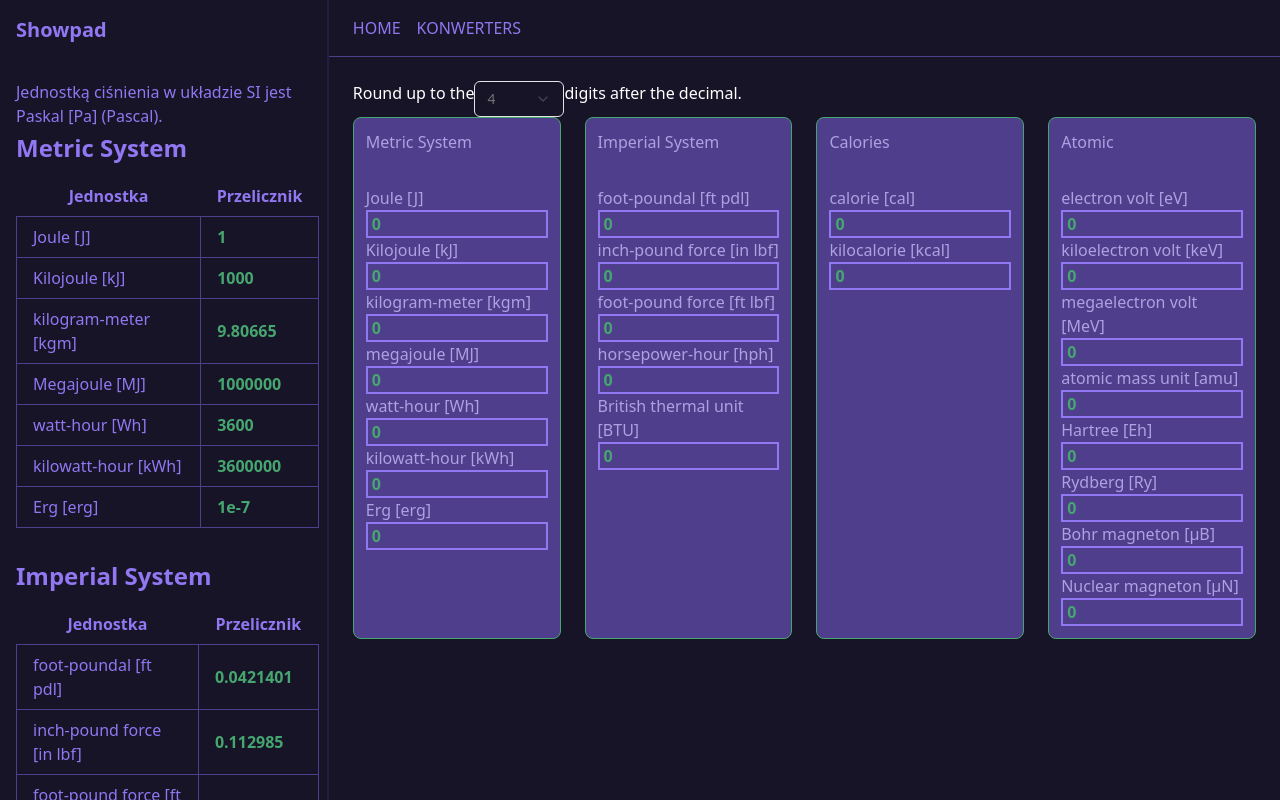
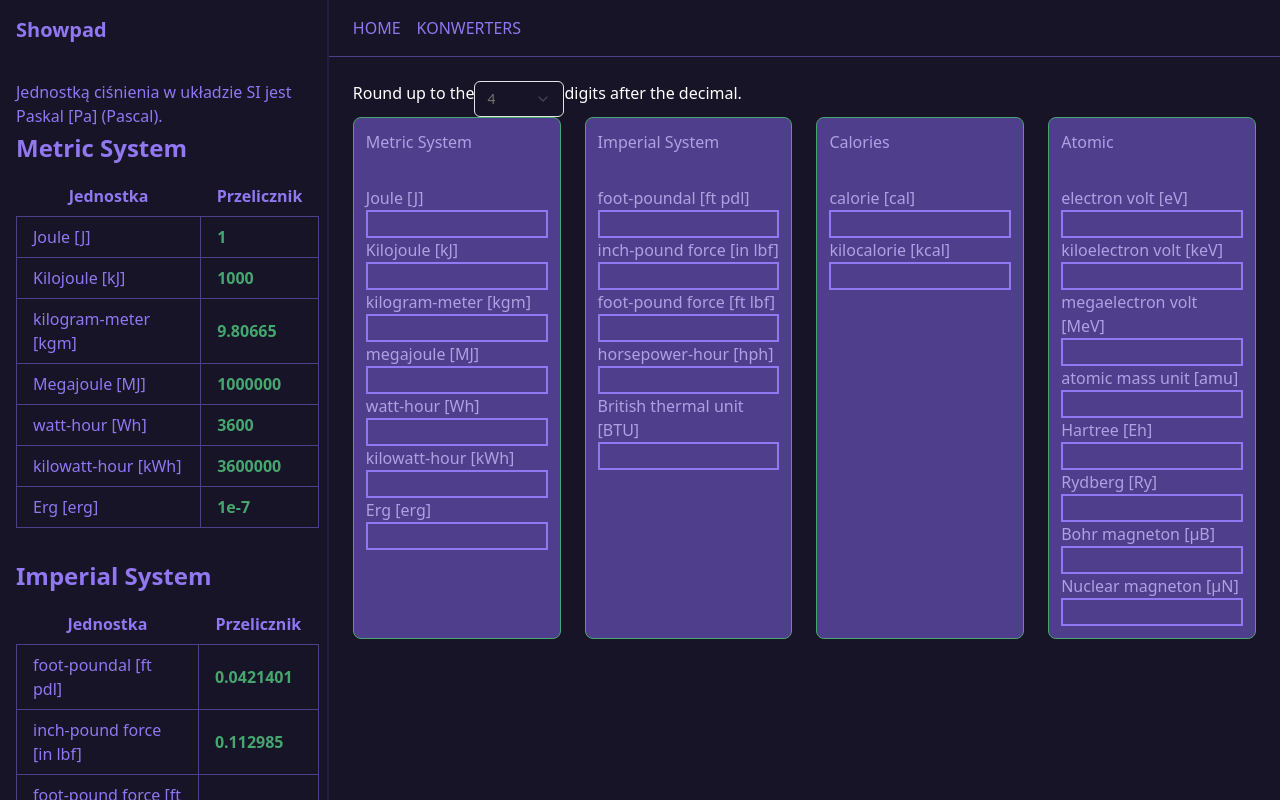
Before and after one commit to PiotrCembrowski/uniter, a Next.js app: page /energy in a window 1280 px wide. Shown: the top 800 px of the page. Built offline with nearby package versions, Linux system fonts and the light colour scheme; what next-redux-wrapper would draw is missing.

Commit message:
updating value name and jsx tree

```diff
--- a/app/components/units/EnergyUnitCard.tsx
+++ b/app/components/units/EnergyUnitCard.tsx
@@ -23,11 +23,11 @@ export type Values = {
 
 interface UnitCardProps {
   title: string;
-  values?: Values;
-  digits?: number;
+  value?: Values;
+  digit?: number;
 }
 
-export default function EnergyUnitCard({ title, values }: UnitCardProps) {
+export default function EnergyUnitCard({ title, value, digit }: UnitCardProps) {
   const [unit1Name, setUnit1Name] = useState<string>();
   const [unit2Name, setUnit2Name] = useState<string>();
   const [unit3Name, setUnit3Name] = useState<string>();
@@ -36,8 +36,6 @@ export default function EnergyUnitCard({ title, values }: UnitCardProps) {
   const [unit6Name, setUnit6Name] = useState<string>();
   const [unit7Name, setUnit7Name] = useState<string>();
   const [unit8Name, setUnit8Name] = useState<string>();
-
-  console.log("EnergyUnitCard", values);
 
   useEffect(() => {
     if (title === "Metric System") {
@@ -374,9 +372,8 @@ export default function EnergyUnitCard({ title, values }: UnitCardProps) {
           <input
             name="unit1"
             className="w-max-[100%] w-[100%] box-border border-2 border-[#9177F2] bg-[#4F3E8C] text-[#46A66F] font-bold pl-1"
-            type="text"
             onChange={handleChange}
-            value={values?.unit1}
+            value={value?.unit1 ? Big(value.unit1).round(digit).toString() : ""}
             data-title={title}
           />
         </div>
@@ -386,9 +383,8 @@ export default function EnergyUnitCard({ title, values }: UnitCardProps) {
           <input
             name="unit2"
             className="w-max-[100%] w-[100%] box-border border-2 border-[#9177F2] bg-[#4F3E8C] text-[#46A66F] font-bold pl-1"
-            type="text"
             onChange={handleChange}
-            value={values?.unit2}
+            value={value?.unit2 ? Big(value.unit2).round(digit).toString() : ""}
             data-title={title}
           />
         </div>
@@ -399,9 +395,10 @@ export default function EnergyUnitCard({ title, values }: UnitCardProps) {
             <input
               name="unit3"
               className="w-max-[100%] w-[100%] box-border border-2 border-[#9177F2] bg-[#4F3E8C] text-[#46A66F] font-bold pl-1"
-              type="text"
               onChange={handleChange}
-              value={values?.unit3}
+              value={
+                value?.unit3 ? Big(value.unit3).round(digit).toString() : ""
+              }
               data-title={title}
             />
           </div>
@@ -413,9 +410,10 @@ export default function EnergyUnitCard({ title, values }: UnitCardProps) {
             <input
               name="unit4"
               className="w-max-[100%] w-[100%] box-border border-2 border-[#9177F2] bg-[#4F3E8C] text-[#46A66F] font-bold pl-1"
-              type="text"
               onChange={handleChange}
-              value={values?.unit4}
+              value={
+                value?.unit4 ? Big(value.unit4).round(digit).toString() : ""
+              }
               data-title={title}
             />
           </div>
@@ -427,9 +425,10 @@ export default function EnergyUnitCard({ title, values }: UnitCardProps) {
             <input
               name="unit5"
               className="w-max-[100%] w-[100%] box-border border-2 border-[#9177F2] bg-[#4F3E8C] text-[#46A66F] font-bold pl-1"
-              type="text"
               onChange={handleChange}
-              value={values?.unit5}
+              value={
+                value?.unit5 ? Big(value.unit5).round(digit).toString() : ""
+              }
               data-title={title}
             />
           </div>
@@ -441,9 +440,10 @@ export default function EnergyUnitCard({ title, values }: UnitCardProps) {
             <input
               name="unit6"
               className="w-max-[100%] w-[100%] box-border border-2 border-[#9177F2] bg-[#4F3E8C] text-[#46A66F] font-bold pl-1"
-              type="text"
               onChange={handleChange}
-              value={values?.unit6}
+              value={
+                value?.unit6 ? Big(value.unit6).round(digit).toString() : ""
+              }
               data-title={title}
             />
           </div>
@@ -455,9 +455,10 @@ export default function EnergyUnitCard({ title, values }: UnitCardProps) {
             <input
               name="unit7"
               className="w-max-[100%] w-[100%] box-border border-2 border-[#9177F2] bg-[#4F3E8C] text-[#46A66F] font-bold pl-1"
-              type="text"
               onChange={handleChange}
-              value={values?.unit7}
+              value={
+                value?.unit7 ? Big(value.unit7).round(digit).toString() : ""
+              }
               data-title={title}
             />
           </div>
@@ -469,9 +470,10 @@ export default function EnergyUnitCard({ title, values }: UnitCardProps) {
             <input
               name="unit8"
               className="w-max-[100%] w-[100%] box-border border-2 border-[#9177F2] bg-[#4F3E8C] text-[#46A66F] font-bold pl-1"
-              type="text"
               onChange={handleChange}
-              value={values?.unit8}
+              value={
+                value?.unit8 ? Big(value.unit8).round(digit).toString() : ""
+              }
               data-title={title}
             />
           </div>
--- a/app/components/units/EnergyUnitDash.tsx
+++ b/app/components/units/EnergyUnitDash.tsx
@@ -111,20 +111,16 @@ const EnegyUnitDash = () => {
       <div className="grid grid-cols-1 gap-6 md:grid-cols-2 lg:grid-cols-4">
         <EnergyUnitCard
           title="Metric System"
-          values={metricStateValues}
+          value={metricStateValues}
           digit={digit}
         />
         <EnergyUnitCard
           title="Imperial System"
-          values={imeprialValues}
+          value={imeprialValues}
           digit={digit}
         />
-        <EnergyUnitCard
-          title="Calories"
-          values={caloriesValues}
-          digit={digit}
-        />
-        <EnergyUnitCard title="Atomic" values={atomicValues} digit={digit} />
+        <EnergyUnitCard title="Calories" value={caloriesValues} digit={digit} />
+        <EnergyUnitCard title="Atomic" value={atomicValues} digit={digit} />
       </div>
     </>
   );
```
